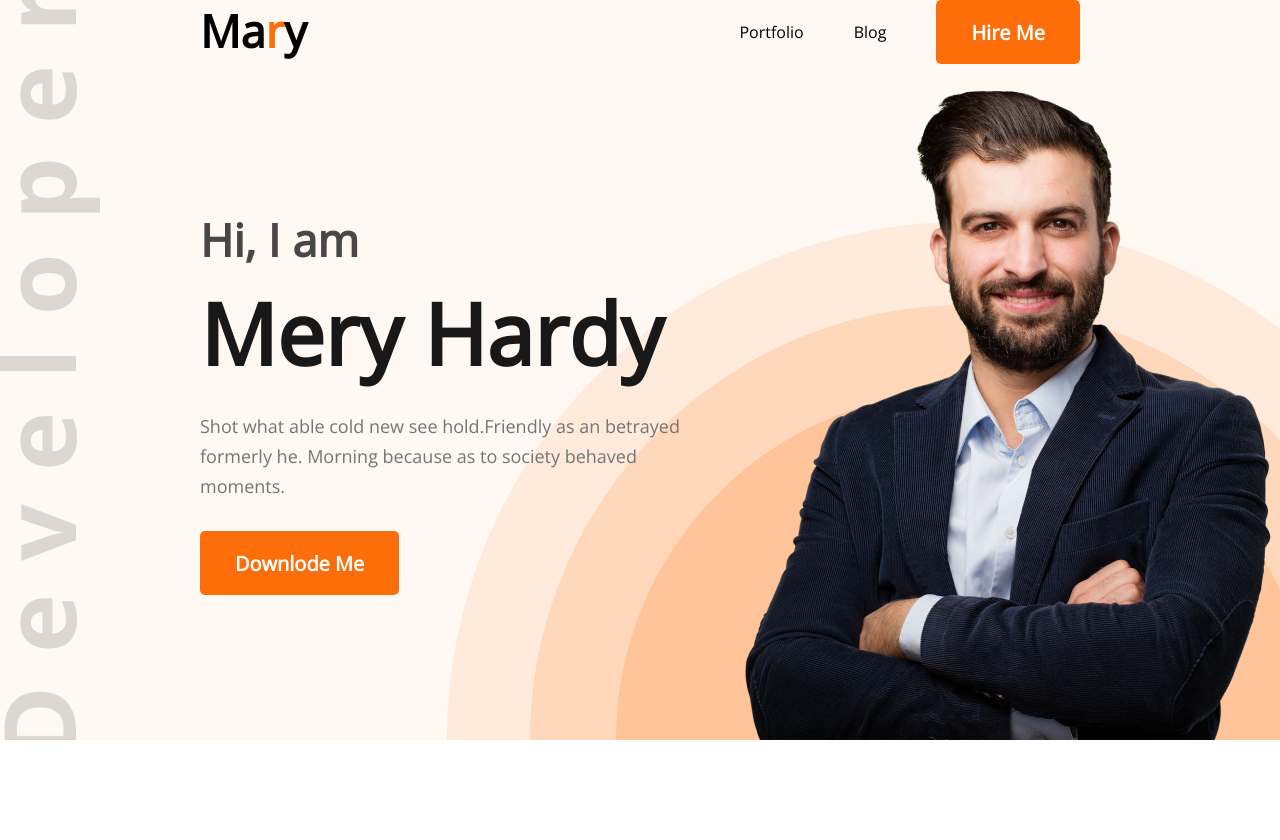
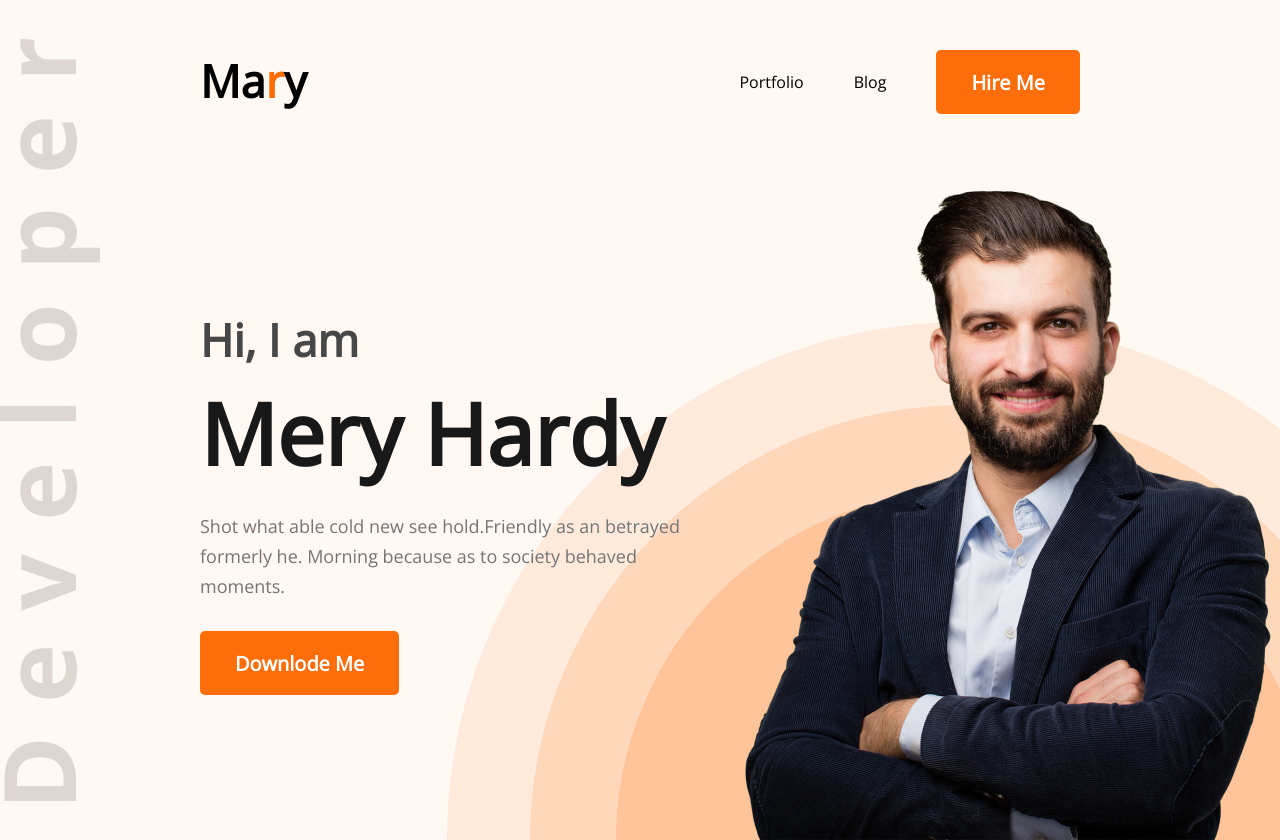
Before and after one commit to Benzir-Bikrom/Devoloper-portfolio, a plain HTML site: page index.html in a window 1280 px wide. Shown: the top 840 px of the page. Drawn offline with nearby package versions, Linux system fonts and the light colour scheme.

Commit message:
nav update

```diff
--- a/styles/potrfolio.css
+++ b/styles/potrfolio.css
@@ -26,11 +26,7 @@
 
     background: #FFF8F3;
     background-image: url(../images/header_bg.png),url(../images/developer.png);
-    /* position: absolute; */
-    /* width: 584px;
-    height: 676px;
-    left: 978px;
-    top: 161px; */
+
 
     background-repeat: no-repeat;
     background-position: bottom right, left ;
@@ -43,7 +39,7 @@
 nav {
     display: flex;
     justify-content: space-between;
-    margin: 0px 200px;
+    padding: 50px 200px;
 
 }
 
```
